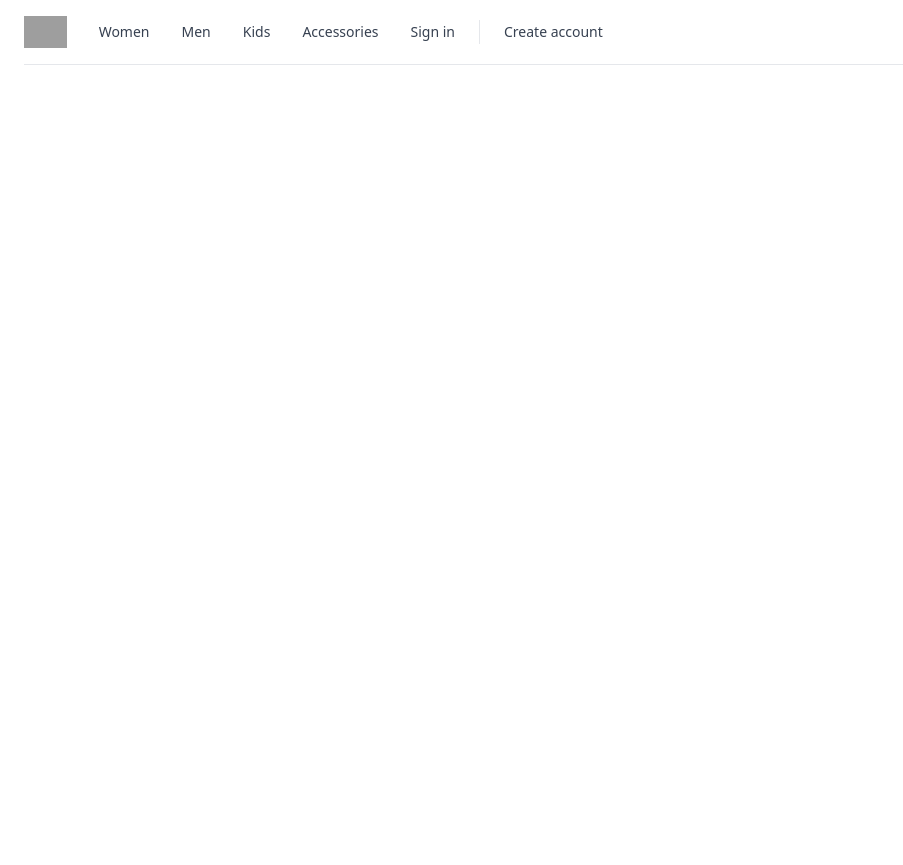
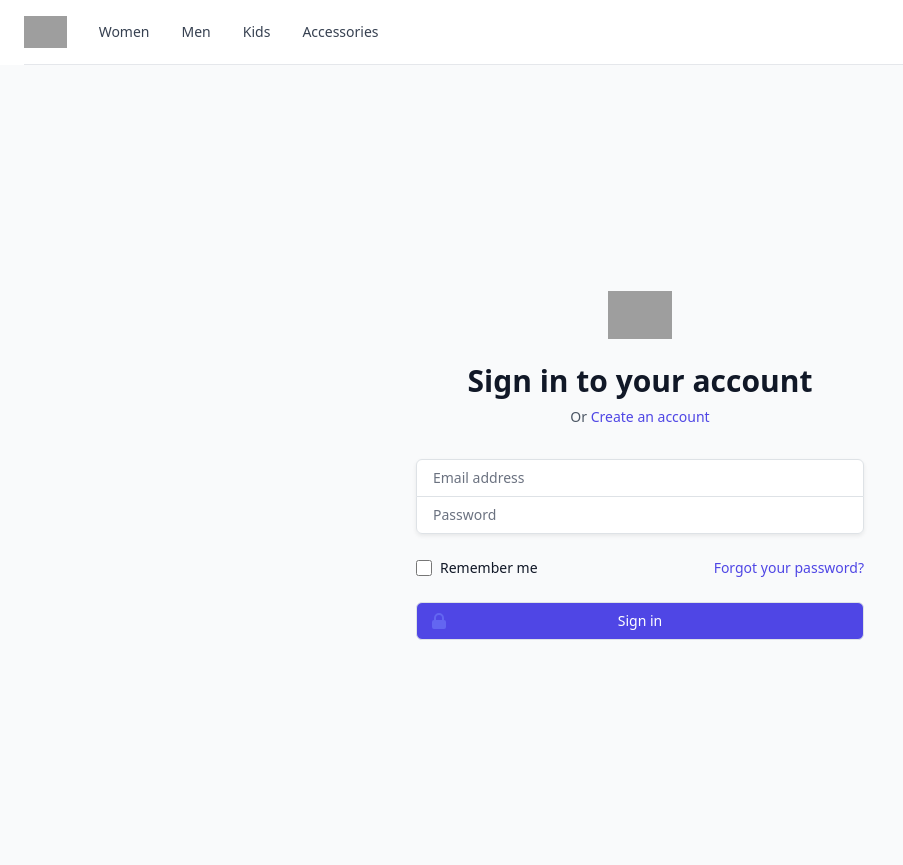
Before and after one commit to jacyespinosa/shopping, a Flask app: page /login in a window 1280 px wide. Shown: the whole page, without its empty margins (0-903 px from the left). Before the commit the page ends 65 px from the top, so only its background shows below. Run offline with Flask 2, Linux system fonts and the light colour scheme; style sheets or scripts are compiled from the project's sources; some libraries are stand-ins or nearby versions; grey boxes are pictures that could not be loaded.

Commit message:
Added sign in to account form

````diff
--- a/templates/login.html
+++ b/templates/login.html
@@ -89,7 +89,7 @@
 
           <!-- Logo -->
           <div class="ml-4 flex lg:ml-0">
-            <a href="#">
+            <a href="{{ url_for('home') }}">
               <span class="sr-only">Workflow</span>
               <img class="h-8 w-auto" src="https://tailwindui.com/img/logos/workflow-mark.svg?color=indigo&shade=600" alt="">
             </a>
@@ -127,24 +127,85 @@
               </div>
            </div>
 
-          <div class="flex">
-                <div class="relative ml-auto flex items-center">
-                  <div class="hidden lg:flex lg:flex-1 lg:items-center lg:justify-end lg:space-x-6">
-                    <a href="{{ url_for('login') }}" class="text-sm font-medium text-gray-700 hover:text-gray-800">Sign in</a>
-                    <span class="h-6 w-px bg-gray-200" aria-hidden="true"></span>
-                    <a href="{{ url_for('register') }}" class="text-sm font-medium text-gray-700 hover:text-gray-800">Create account</a>
-                  </div>
-                </div>
-              </div>
-          </div>
-
-
-
         </div>
       </div>
       </div>
     </nav>
   </header>
 
+<!--
+  This example requires Tailwind CSS v2.0+
+
+  This example requires some changes to your config:
+
+  ```
+  // tailwind.config.js
+  module.exports = {
+    // ...
+    plugins: [
+      // ...
+      require('@tailwindcss/forms'),
+    ],
+  }
+  ```
+-->
+<div class="min-h-screen flex items-center justify-center bg-gray-50 py-12 px-4 sm:px-6 lg:px-8">
+  <div class="max-w-md w-full space-y-8">
+    <div>
+      <img class="mx-auto h-12 w-auto" src="https://tailwindui.com/img/logos/workflow-mark-indigo-600.svg" alt="Workflow">
+      <h2 class="mt-6 text-center text-3xl font-extrabold text-gray-900">
+        Sign in to your account
+      </h2>
+      <p class="mt-2 text-center text-sm text-gray-600">
+        Or
+        <a href="{{ url_for('register') }}" class="font-medium text-indigo-600 hover:text-indigo-500">
+          Create an account
+        </a>
+      </p>
+    </div>
+    <form class="mt-8 space-y-6" action="#" method="POST">
+      <input type="hidden" name="remember" value="true">
+      <div class="rounded-md shadow-sm -space-y-px">
+        <div>
+          <label for="email-address" class="sr-only">Email address</label>
+          <input id="email-address" name="email" type="email" autocomplete="email" required class="appearance-none rounded-none relative block w-full px-3 py-2 border border-gray-300 placeholder-gray-500 text-gray-900 rounded-t-md focus:outline-none focus:ring-indigo-500 focus:border-indigo-500 focus:z-10 sm:text-sm" placeholder="Email address">
+        </div>
+        <div>
+          <label for="password" class="sr-only">Password</label>
+          <input id="password" name="password" type="password" autocomplete="current-password" required class="appearance-none rounded-none relative block w-full px-3 py-2 border border-gray-300 placeholder-gray-500 text-gray-900 rounded-b-md focus:outline-none focus:ring-indigo-500 focus:border-indigo-500 focus:z-10 sm:text-sm" placeholder="Password">
+        </div>
+      </div>
+
+      <div class="flex items-center justify-between">
+        <div class="flex items-center">
+          <input id="remember-me" name="remember-me" type="checkbox" class="h-4 w-4 text-indigo-600 focus:ring-indigo-500 border-gray-300 rounded">
+          <label for="remember-me" class="ml-2 block text-sm text-gray-900">
+            Remember me
+          </label>
+        </div>
+
+        <div class="text-sm">
+          <a href="#" class="font-medium text-indigo-600 hover:text-indigo-500">
+            Forgot your password?
+          </a>
+        </div>
+      </div>
+
+      <div>
+        <button type="submit" class="group relative w-full flex justify-center py-2 px-4 border border-transparent text-sm font-medium rounded-md text-white bg-indigo-600 hover:bg-indigo-700 focus:outline-none focus:ring-2 focus:ring-offset-2 focus:ring-indigo-500">
+          <span class="absolute left-0 inset-y-0 flex items-center pl-3">
+            <!-- Heroicon name: solid/lock-closed -->
+            <svg class="h-5 w-5 text-indigo-500 group-hover:text-indigo-400" xmlns="http://www.w3.org/2000/svg" viewBox="0 0 20 20" fill="currentColor" aria-hidden="true">
+              <path fill-rule="evenodd" d="M5 9V7a5 5 0 0110 0v2a2 2 0 012 2v5a2 2 0 01-2 2H5a2 2 0 01-2-2v-5a2 2 0 012-2zm8-2v2H7V7a3 3 0 016 0z" clip-rule="evenodd" />
+            </svg>
+          </span>
+          Sign in
+        </button>
+      </div>
+    </form>
+  </div>
+</div>
+
+
 </body>
 </html>
````
